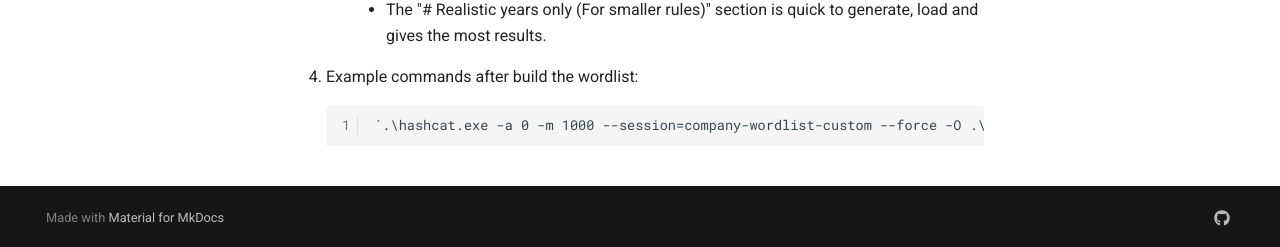
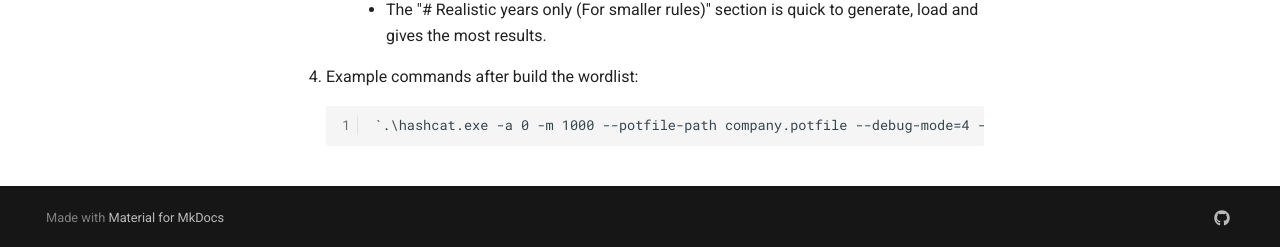
Before and after one commit to trojand/cheatsheet, an MkDocs documentation site: the page built from docs/Password_Cracking/Hashcat_Practical_Ruleset.md, in a window 1280 px wide and 900 px high, scrolled down 3652 px. Shown: the part 650-897 px from the top of the window. Built offline with MkDocs 1.6.1 and Material for MkDocs 9.7.7, drawn with Linux system fonts in a browser that asks for light colours; comment, search, counter and statistics services are not loaded.

Commit message:
Update Hashcat_Practical_Ruleset.md

````diff
--- a/docs/Password_Cracking/Hashcat_Practical_Ruleset.md
+++ b/docs/Password_Cracking/Hashcat_Practical_Ruleset.md
@@ -195,5 +195,5 @@
 
 1. Example commands after build the wordlist:
 	```
-	`.\hashcat.exe -a 0 -m 1000 --session=company-wordlist-custom --force -O .\dumped_hashes.txt .\uber_targeted_custom_wordlist.dict -r .\trojand.rule`
+	`.\hashcat.exe -a 0 -m 1000 --potfile-path company.potfile --debug-mode=4 --debug-file=matched.rule --session=company-wordlist-custom --force -O .\dumped_hashes.txt .\uber_targeted_custom_wordlist.dict -r .\trojand.rule`
 	```
````
